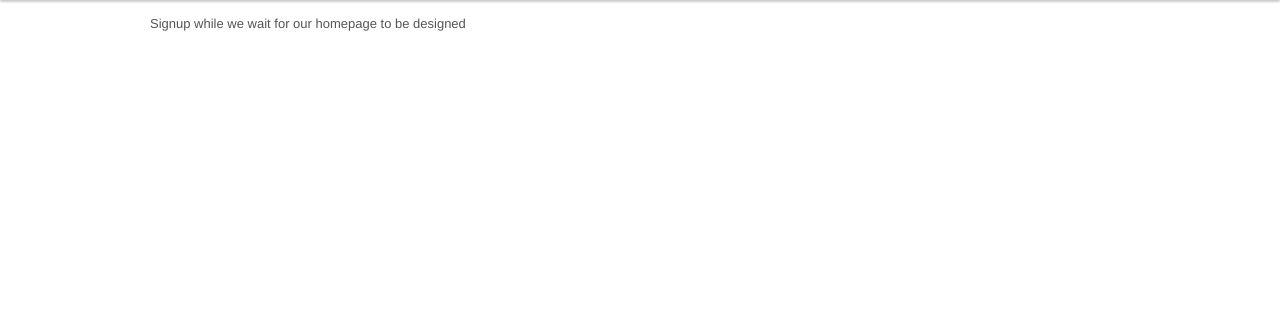
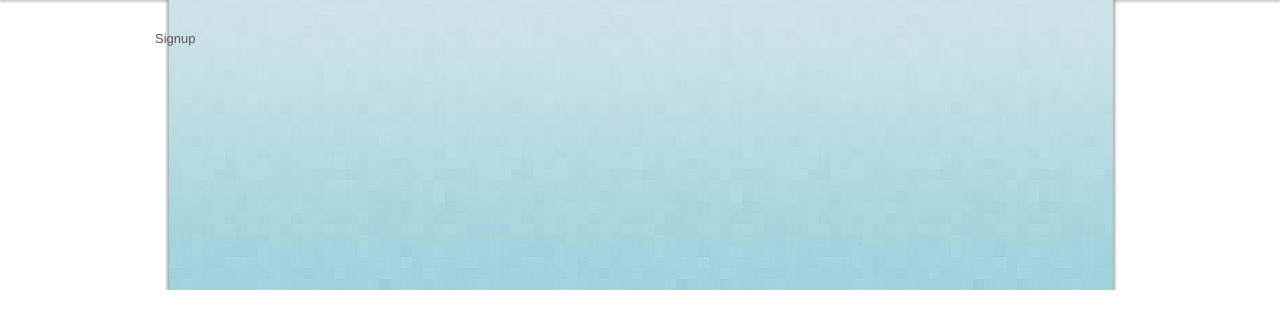
Before and after one commit to adambratt/SWMeeting, a Django app: template templates/index.html in a window 1280 px wide. Shown: the part 69-398 px from the top of the page. Run offline with Django 3.2, Linux system fonts and the light colour scheme; the template is opened without the code that fills it, so the values that code supplies are empty; some libraries are stand-ins or nearby versions.

Commit message:
index/banner

```diff
--- a/static/app.css
+++ b/static/app.css
@@ -105,3 +105,11 @@ form.nice {
 .person.selected {
     background: #e9f0e9;
 }
+
+.banner {
+    width: 970px;
+    background: url('images/bannerbg.png') no-repeat;
+    height: 260px;
+    margin-top: -15px;
+    padding-top: 30px;
+}
--- a/templates/index.html
+++ b/templates/index.html
@@ -86,8 +86,8 @@
 	<!-- container -->
 	<div class="container">
 		{% block content %}
-		<div class='row'>
-			Signup while we wait for our homepage to be designed
+		<div class='row banner'>
+			Signup
 		</div>
 		{% endblock %}
 	</div>
```
Also changed, not shown: static/images/bannerbg.png (added).
